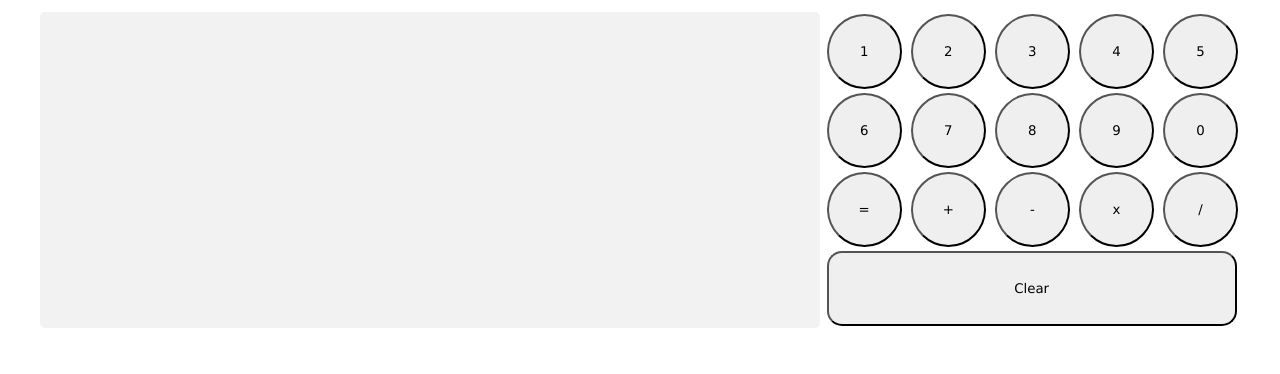
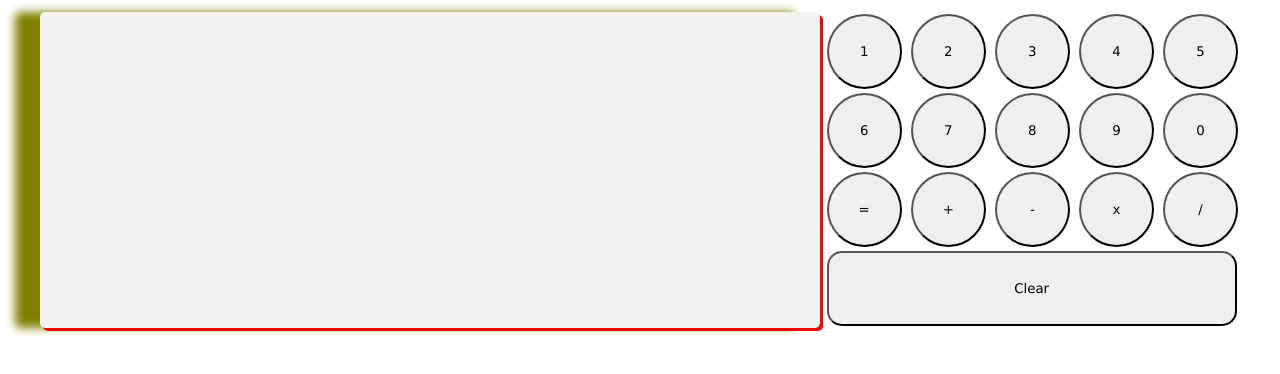
Before and after one commit to lim-elnoll/Calculator, a plain HTML site: page index.html in a window 1280 px wide. Shown: the part 44-418 px from the top of the page. Drawn offline with Linux system fonts and the light colour scheme.

Commit message:
Add some shadows

```diff
--- a/main.css
+++ b/main.css
@@ -64,6 +64,9 @@ ul{
   padding: 25px;
   border-radius: 5px;
   background-color: #f2f2f2;
+  overflow: hidden;
+  overflow-wrap:break-word;
+  box-shadow: 3px 3px red, -1em 0 0.4em olive;
 }
 
 
```
